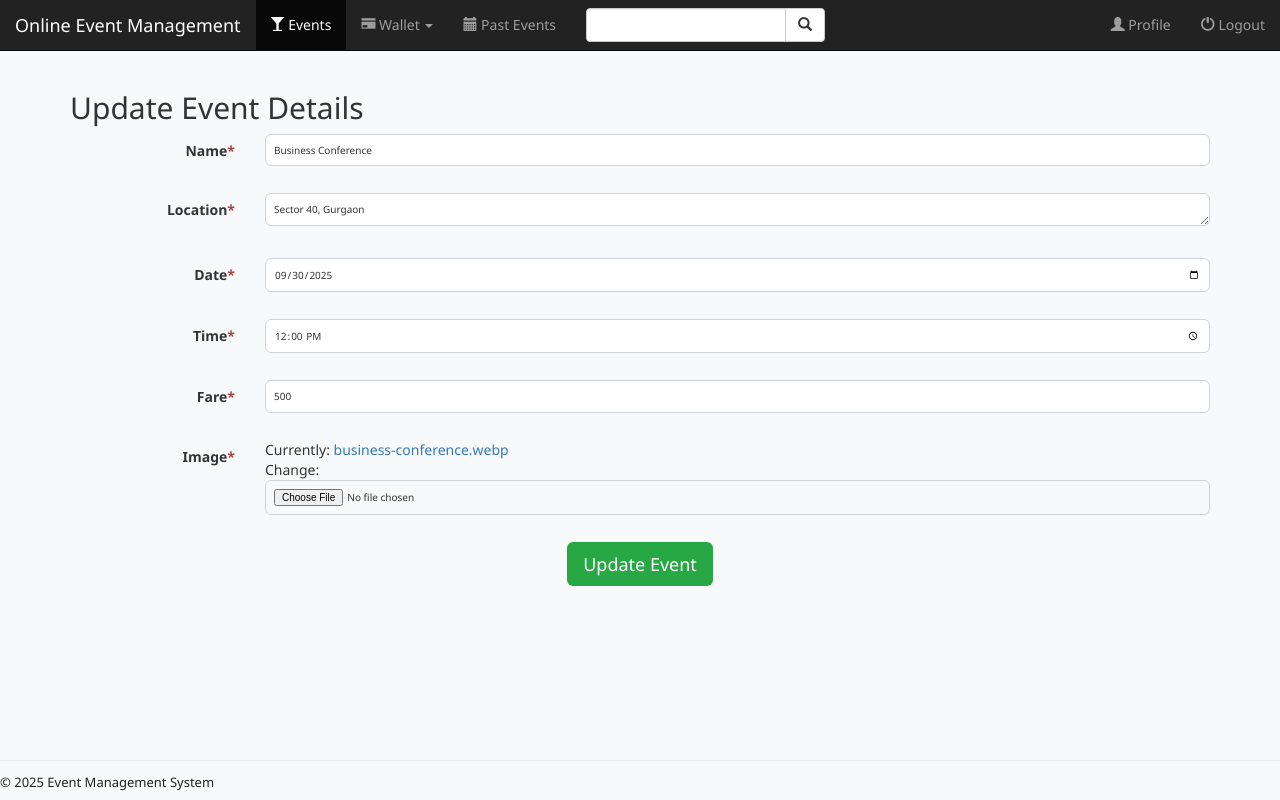
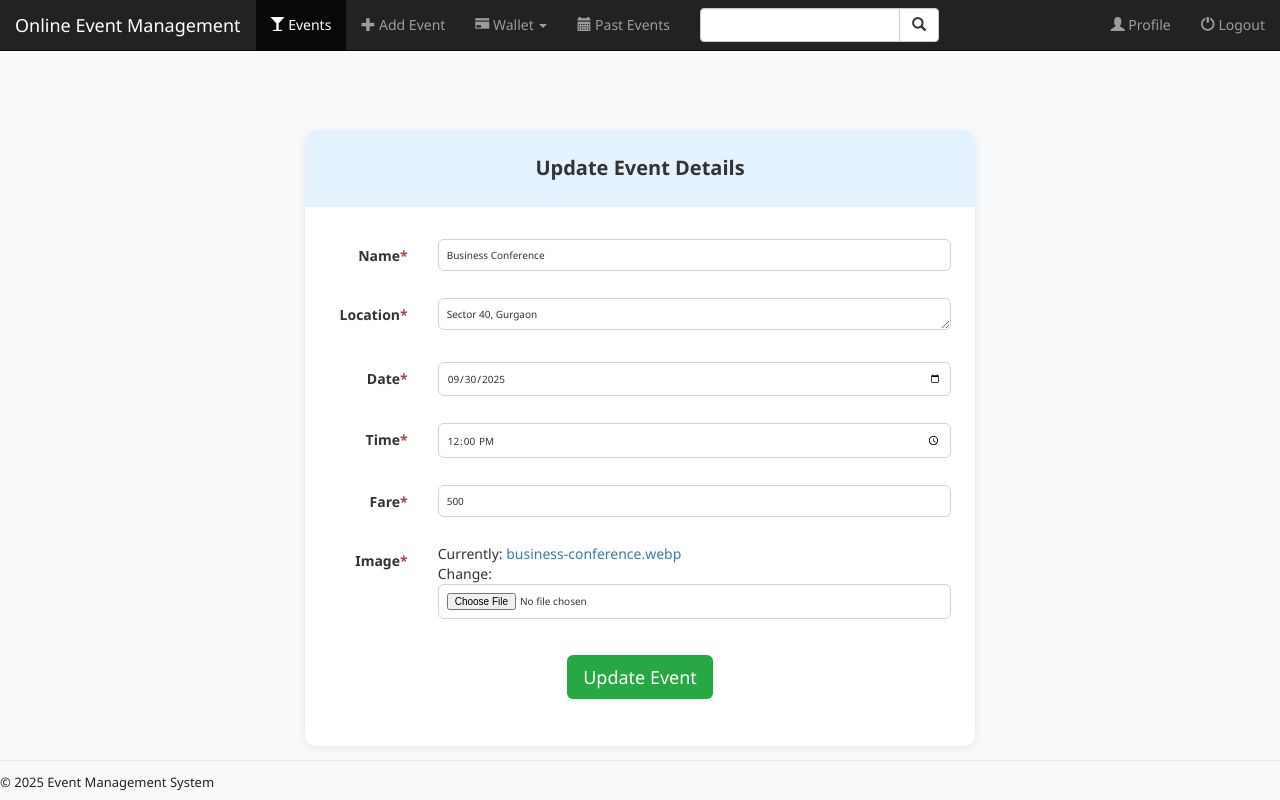
Before and after one commit to khushboobth555-lab/EventManagementSystem, a Django app: page /update/2/ in a window 1280 px wide. Run offline with Django 3.2, Linux system fonts and the light colour scheme; a user stored in the database is signed in; data comes from the database, SQL or seed files in the repository; both versions use the stored data as it was after the commit; some libraries are stand-ins or nearby versions.

Commit message:
form heading styling change

```diff
--- a/event/templates/event/add_money.html
+++ b/event/templates/event/add_money.html
@@ -5,8 +5,9 @@
 
 {% block body %}
 <div class="container event-main-content" style="max-width:600px; margin-top:40px;">
-        <div class="card" style="box-shadow:0 2px 8px rgba(0,0,0,0.08); border-radius:12px; background:#fff; padding:32px 24px;">
-            <h2 style="font-size:2rem; font-weight:700; margin-bottom:24px; text-align:center;">Add Money</h2>
+    <div class="card" style="box-shadow:0 2px 8px rgba(0,0,0,0.08); border-radius:12px; background:#fff; padding:0;">
+    <div class="form-heading">Add Money</div>
+        <div style="padding:32px 24px; border-radius:0 0 12px 12px;">
             {% if error_message %}
                 <p class="text-danger" style="text-align:center;"><strong>{{ error_message }}</strong></p>
             {% endif %}
@@ -35,5 +36,6 @@
                 </div>
             </form>
         </div>
+    </div>
 </div>
 {% endblock %}
--- a/event/templates/event/base.html
+++ b/event/templates/event/base.html
@@ -23,7 +23,7 @@
 </head>
 
 <body style="display:flex; flex-direction:column; min-height:100vh;">
-    <nav class="navbar navbar-inverse navbar-fixed-top" style="box-sizing: border-box; position: relative;">
+    <nav class="navbar navbar-inverse navbar-fixed-top " style="box-sizing: border-box;">
         <div class="container-fluid">
 
             <!-- Header -->
@@ -39,12 +39,19 @@
             <!-- Items -->
             <div class="collapse navbar-collapse" id="topNavBar">
                 <ul class="nav navbar-nav">
+
                     <li class="{% block events_active %}{% endblock %}">
                         <a href="{% url 'event:home' %}">
                             <span class="glyphicon glyphicon-glass" aria-hidden="true"></span> Events
                         </a>
                     </li>
-
+                   {% if request.user.is_superuser %}
+                    <li>
+                        <a href="{% url 'event:add_event' %}">
+                            <span class="glyphicon glyphicon-plus" aria-hidden="true"></span> Add Event
+                        </a>
+                    </li>
+                    {% endif %}
 
                     <!-- Wallet Dropdown -->
                     <li class="dropdown {% block wallet_active %}{% endblock %}">
@@ -101,7 +108,7 @@
         </div>
     </nav>
 
-    <div style="flex:1 0 auto;">
+    <div style="flex:1 0 auto; margin-top:70px;">
         {% block body %}
         {% endblock %}
     </div>
--- a/event/templates/event/buy_ticket.html
+++ b/event/templates/event/buy_ticket.html
@@ -4,8 +4,9 @@
 
 {% block body %}
 <div class="container event-main-content" style="max-width:600px; margin-top:40px;">
-  <div class="card" style="box-shadow:0 2px 8px rgba(0,0,0,0.08); border-radius:12px; background:#fff; padding:32px 24px;">
-    <h2 style="font-size:2rem; font-weight:700; margin-bottom:24px; text-align:center;">Buy Ticket</h2>
+  <div class="card" style="box-shadow:0 2px 8px rgba(0,0,0,0.08); border-radius:12px; background:#fff; padding:0;">
+    <div class="form-heading">Buy Ticket</div>
+    <div style="padding:32px 24px; border-radius:0 0 12px 12px;">
       {% if error_message %}
         <p class="text-danger" style="text-align:center;"><strong>{{ error_message }}</strong></p>
       {% endif %}
@@ -40,5 +41,6 @@
         </div>
       </form>
     </div>
+  </div>
 
 {% endblock %}
--- a/event/templates/event/event_form.html
+++ b/event/templates/event/event_form.html
@@ -4,8 +4,11 @@
 
 {% block body %}
 <div class="container event-main-content event-form-container">
-    <div class="card event-form-card">
-        <h2 class="event-form-title">{% if event %}Update Event Details{% else %}Add New Event{% endif %}</h2>
+    <div class="card event-form-card" style="padding:0;">
+        <div class="form-heading">
+            {% if event %}Update Event Details{% else %}Add New Event{% endif %}
+        </div>
+        <div style="padding:32px 24px; border-radius:0 0 12px 12px;">
             {% if error_message %}
                 <p class="text-danger event-form-error"><strong>{{ error_message }}</strong></p>
             {% endif %}
@@ -16,6 +19,7 @@
                     <button type="submit" class="btn btn-success btn-lg">{% if event %}Update Event{% else %}Add Event{% endif %}</button>
                 </div>
             </form>
+        </div>
     </div>
 </div>
 
--- a/event/templates/event/login.html
+++ b/event/templates/event/login.html
@@ -7,8 +7,8 @@
 <div style="min-height: 100vh; display: flex; align-items: center; justify-content: center;">
     <div style="width: 100%; max-width: 700px;">
         <div class="panel panel-default">
+            <div class="form-heading">Log In</div>
             <div class="panel-body">
-                <h3>Log In</h3>
                 {% if error_message %}
                     <p><strong class="text-danger">{{ error_message }}</strong></p>
                 {% endif %}
--- a/event/templates/event/register.html
+++ b/event/templates/event/register.html
@@ -6,8 +6,8 @@
 {% block body %}
 <div class="container" style="max-width:700px; margin-top:70px; margin-bottom:10px;">
     <div class="panel panel-default">
+        <div class="form-heading">Register for an Account</div>
         <div class="panel-body">
-            <h3>Register for an Account</h3>
             {% if error_message %}
                 <p><strong class="text-danger">{{ error_message }}</strong></p>
             {% endif %}
--- a/event/templates/event/update_profile.html
+++ b/event/templates/event/update_profile.html
@@ -3,7 +3,7 @@
 {% block body %}
 <div class="container" style="max-width:700px; margin-top:40px;margin-bottom:40px;">
     <div class="panel panel-default">
-        <div class="panel-heading"><h3>Update Your Profile</h3></div>
+    <div class="form-heading">Update Your Profile</div>
         <div class="panel-body">
             <form method="post" enctype="multipart/form-data" class="form-horizontal">
                 {% csrf_token %}
--- a/static/event/css/style.css
+++ b/static/event/css/style.css
@@ -1,7 +1,39 @@
-/* Prevent header overlap with content for visitor pages */
+/* Unified form heading for cards */
+.form-heading {
+    font-size: 2rem;
+    font-weight: 700;
+    text-align: center;
+    border-radius: 12px 12px 0 0;
+    background: #e3f2fd;
+    padding: 24px 24px;
+    width: 100%;
+}
+
+.event-form-container {
+    max-width: 700px;
+    margin-top: 60px;
+    margin-bottom: 30px;
+}
+.event-form-card {
+    box-shadow: 0 2px 8px rgba(0,0,0,0.08);
+    border-radius: 12px;
+    padding: 40px 32px;
+    background: #fff;
+}
+.event-form-title {
+    font-size: 2rem;
+    font-weight: 700;
+    margin-bottom: 24px;
+    text-align: center;
+}
+/* Remove stray lines above. Correct .event-form-title block below. */
+.event-form-btn-group {
+    margin-top: 24px;
+}
+/* Prevent header overlap with content for visitor pages
 .event-header-navbar {
     z-index: 1000;
-}
+}*/
 .event-header-user {
     margin-left: auto;
 }
@@ -436,6 +489,15 @@ event-header-nav > li > a:hover {
     margin-bottom: 24px;
     border: 1px solid #e9ecef;
 }
+.form-heading{
+    font-size:2rem;
+    font-weight:700;
+    text-align:center;
+    border-radius:12px 12px 0 0;
+    background:#e3f2fd;
+    padding:24px 24px;
+    width:100%;
+}
 .event-detail .panel-heading {
     font-size: 1.3rem;
     font-weight: 500;
```
Also changed, not shown: other parts of static/event/css/style.css (+31 -10 lines), event/templates/event/invite_users.html (+4 -5 lines), event/templates/event/withdraw_money.html (+4 -4 lines), db.sqlite3. Lines whose indentation alone changed are shown as unchanged.
